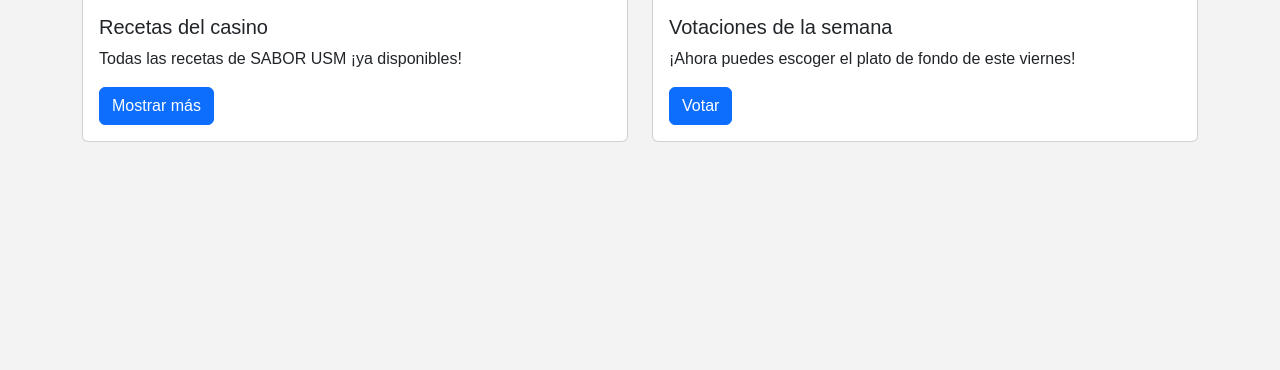
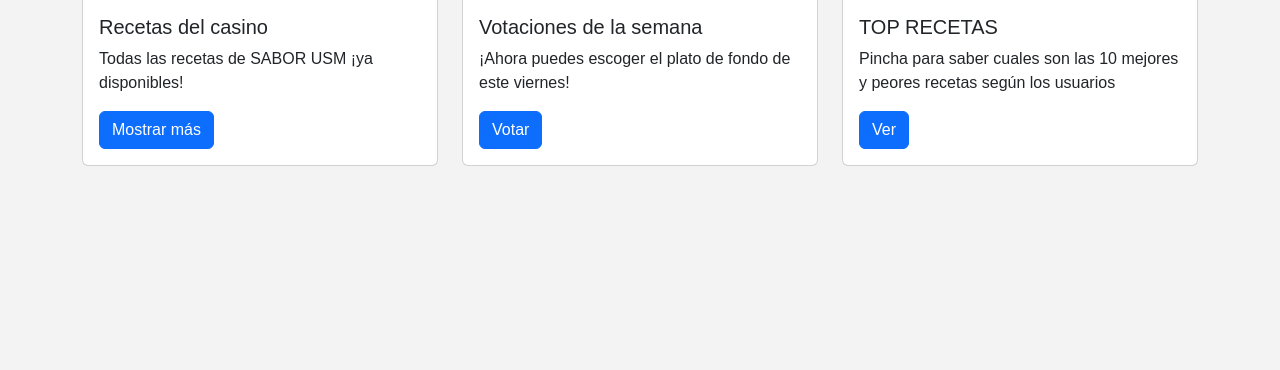
Before and after one commit to tylwerr/bd-tarea-2, a PHP site: page /principal.php in a window 1280 px wide. Shown: the part 430-800 px from the top of the page. Run offline with PHP 8.4, Linux system fonts and the light colour scheme; the visitor is signed in with stand-in values (Sample User, id 1); data that the repository does not hold is empty.

Commit message:
implementacion del top recetas

```diff
--- a/PHP/principal.php
+++ b/PHP/principal.php
@@ -47,6 +47,17 @@ include("top_bar.php");
                     </div>
                 </div>
             </div>
+
+            <div class="col mt-5">
+                <div class="card">
+                    <img src="../IMG/top.jpg" class="card-img-top votar img-fluid" alt="Top">
+                    <div class="card-body">
+                        <h5 class="card-title">TOP RECETAS</h5>
+                        <p class="card-text">Pincha para saber cuales son las 10 mejores y peores recetas según los usuarios</p>
+                        <a href="top_recetas.php" class="btn btn-primary">Ver</a>
+                    </div>
+                </div>
+            </div>
         </div>
     </div>
 
```
Also changed, not shown: PHP/top_recetas.php (added, +30 -0 lines), IMG/top.jpg (added).
